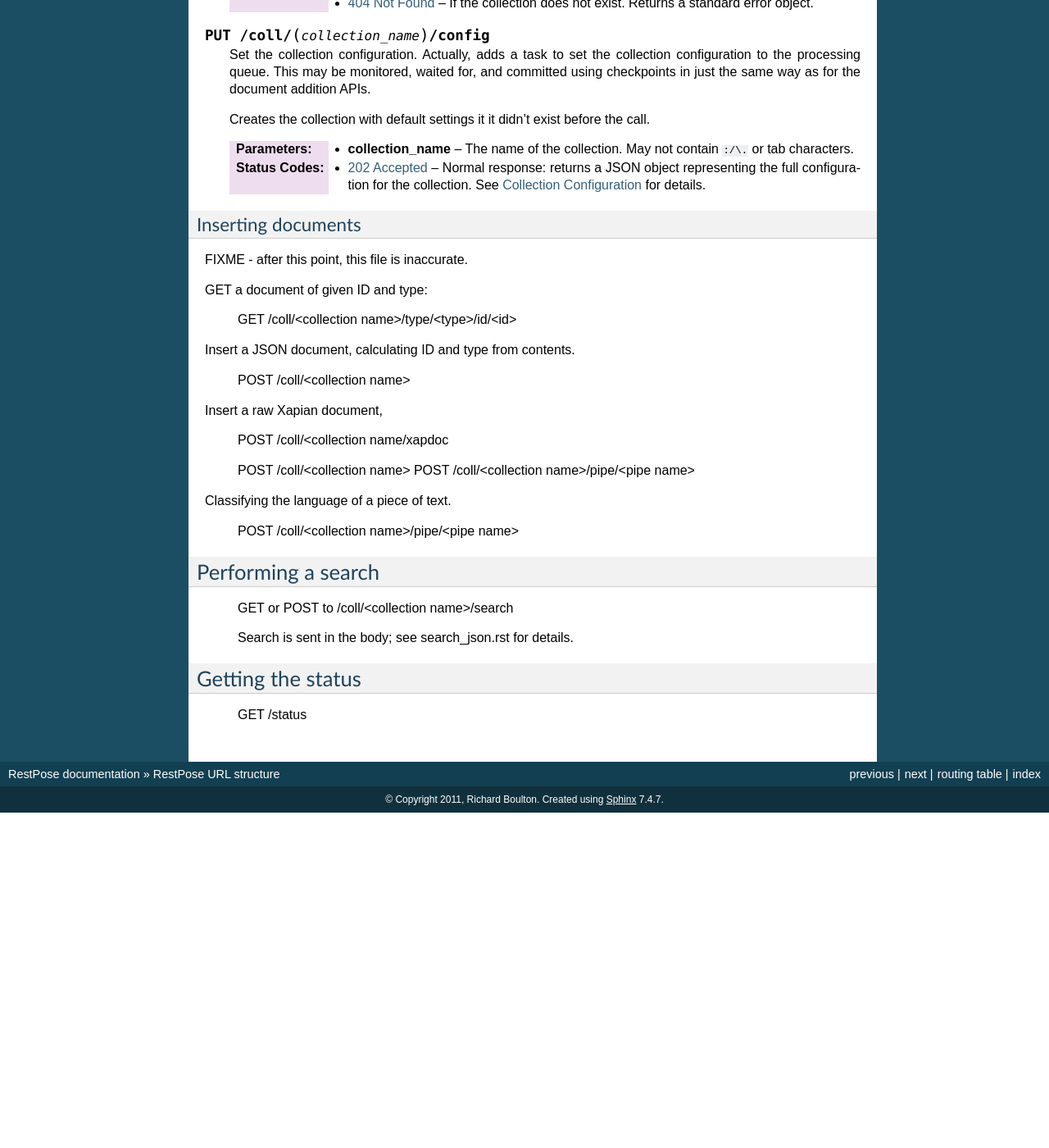
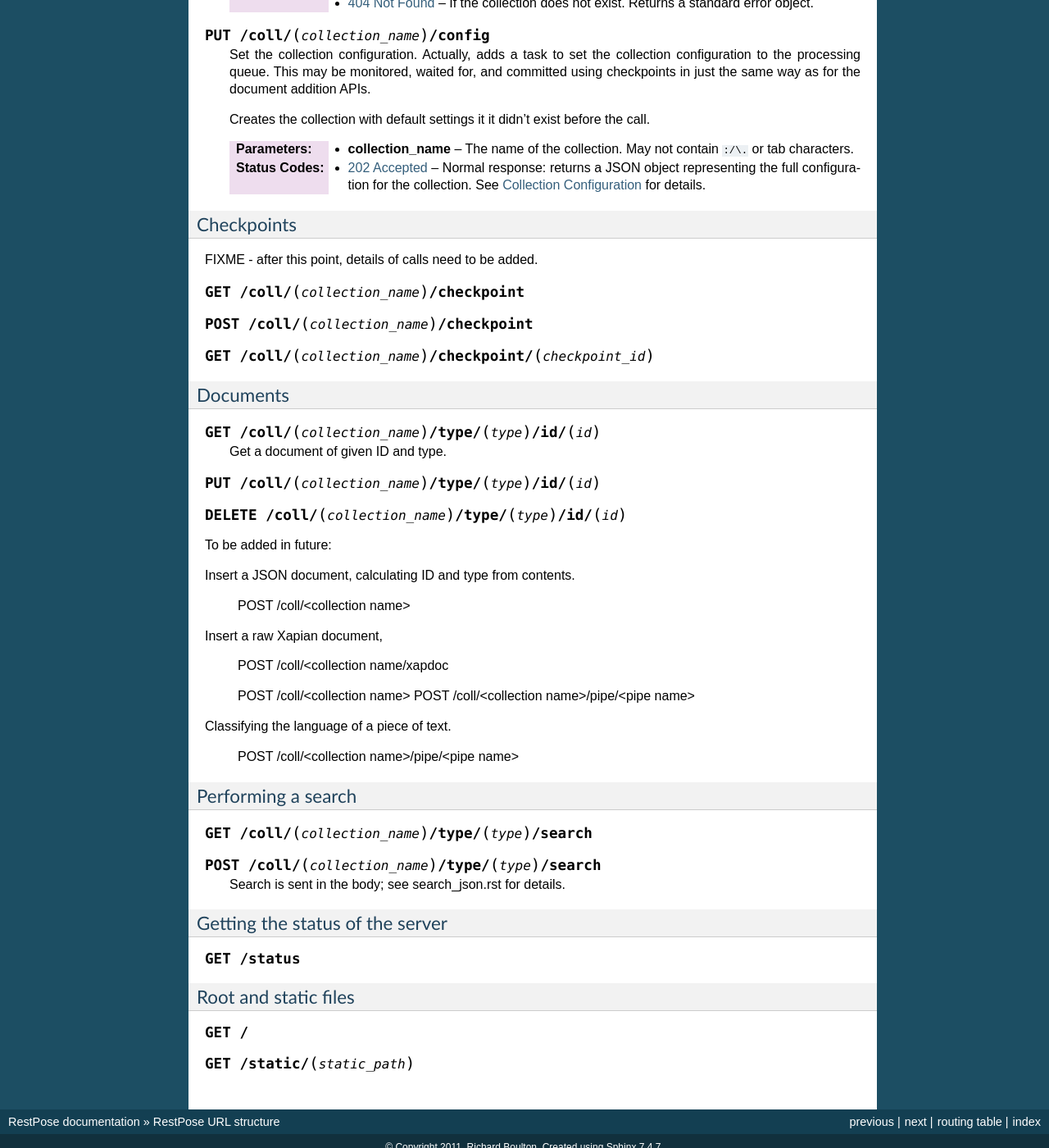
Before and after one commit to restpose/restpose, a Sphinx documentation site: the page built from docs/urls.rst, in a window 1280 px wide and 1400 px high, scrolled down 1241 px. Shown: the whole window at 82% size. Built offline with Sphinx 7.4.7, drawn with Linux system fonts in a browser that asks for light colours; before the commit the page ends 2232 px from its top, so only the background shows below that; some of the changed text lies outside the part shown.

Commit message:
More url documentation.

```diff
--- a/docs/urls.rst
+++ b/docs/urls.rst
@@ -97,15 +97,28 @@ Collection configuration
 	       for  details.
 
 
-Inserting documents
--------------------
+Checkpoints
+-----------
 
-FIXME - after this point, this file is inaccurate.
+FIXME - after this point, details of calls need to be added.
 
-GET a document of given ID and type:
+.. http:get:: /coll/(collection_name)/checkpoint
 
- GET /coll/<collection name>/type/<type>/id/<id>
+.. http:post:: /coll/(collection_name)/checkpoint
 
+.. http:get:: /coll/(collection_name)/checkpoint/(checkpoint_id)
+
+Documents
+---------
+
+.. http:get:: /coll/(collection_name)/type/(type)/id/(id)
+
+   Get a document of given ID and type.
+
+.. http:put:: /coll/(collection_name)/type/(type)/id/(id)
+.. http:delete:: /coll/(collection_name)/type/(type)/id/(id)
+
+To be added in future:
 
 Insert a JSON document, calculating ID and type from contents.
 
@@ -123,13 +136,21 @@ Classifying the language of a piece of text.
  POST /coll/<collection name>/pipe/<pipe name>
 
 Performing a search
-===================
+-------------------
 
- GET or POST to /coll/<collection name>/search
+.. http:get:: /coll/(collection_name)/type/(type)/search
+.. http:post:: /coll/(collection_name)/type/(type)/search
 
- Search is sent in the body; see search_json.rst for details.
+   Search is sent in the body; see search_json.rst for details.
 
-Getting the status
-==================
+Getting the status of the server
+--------------------------------
 
- GET /status
+.. http:get:: /status
+
+Root and static files
+---------------------
+
+.. http:get:: /
+
+.. http:get:: /static/(static_path)
```
